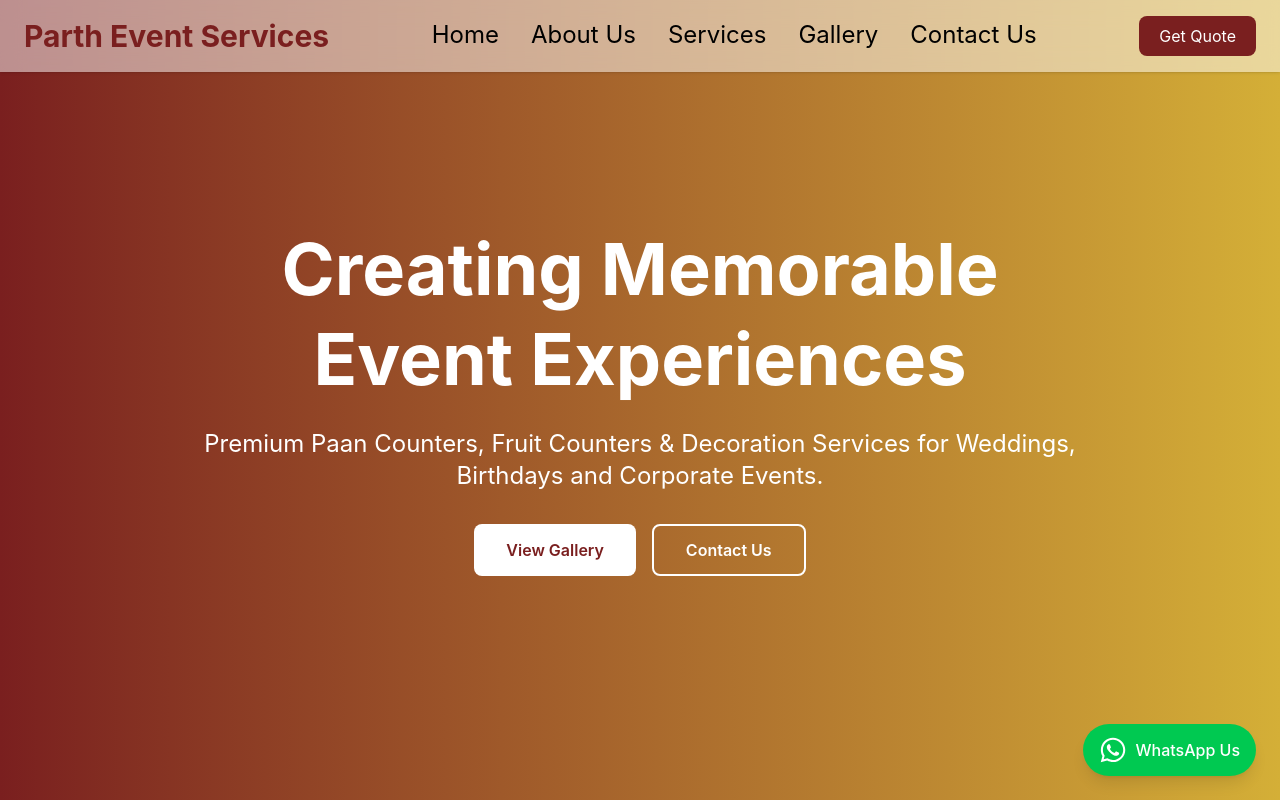
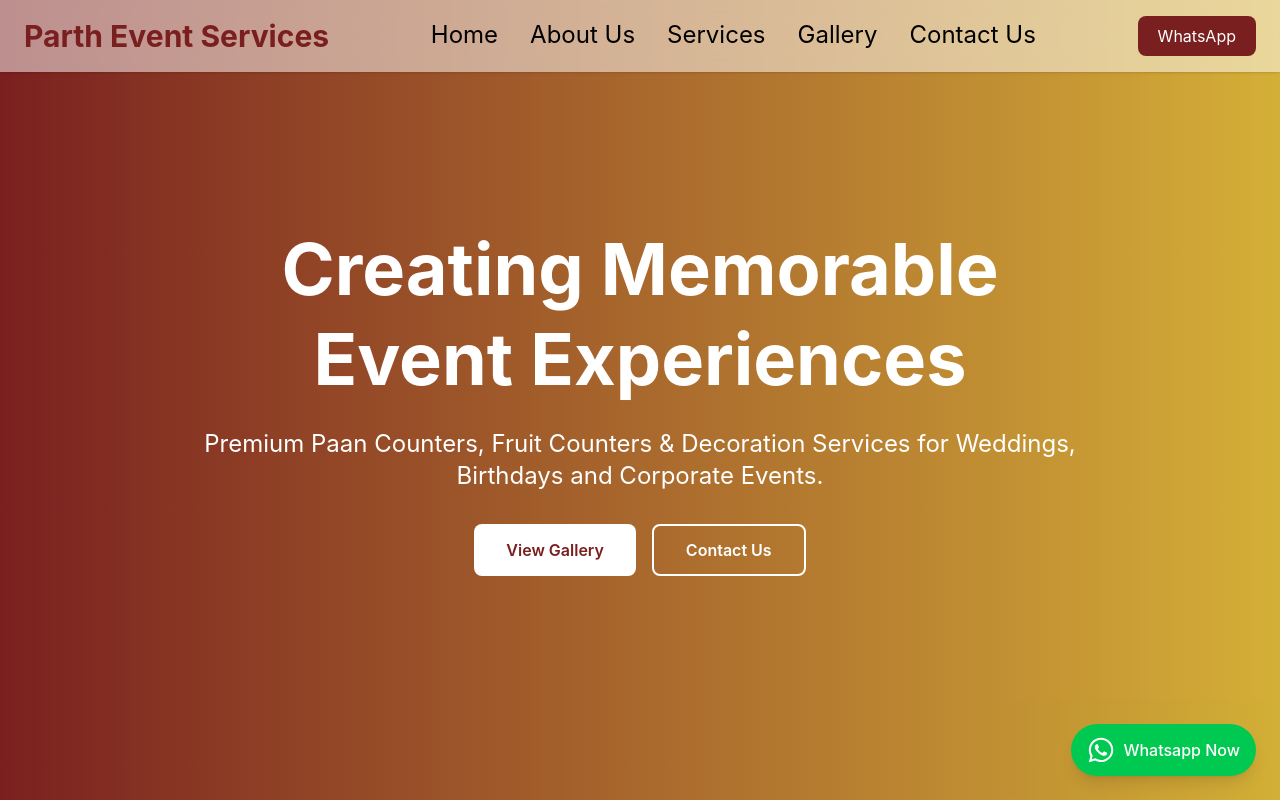
Before and after one commit to Zypherra/Parth-Event-Services, a React (Vite) app: page / in a window 1280 px wide. Shown: the top 800 px of the page. Built offline with nearby package versions, Linux system fonts and the light colour scheme.

Commit message:
Navbar Updated

```diff
--- a/src/components/Contact.jsx
+++ b/src/components/Contact.jsx
@@ -1,3 +1,5 @@
+import { FaWhatsapp } from "react-icons/fa";
+
 function Contact() {
   return (
     <section id="contact" className="py-24 px-6 bg-[#f8f5f0]">
@@ -28,9 +30,9 @@ function Contact() {
             href="https://wa.me/919307738792"
             target="_blank"
             rel="noopener noreferrer"
-            className="bg-green-600 text-white px-8 py-4 rounded-xl font-semibold hover:bg-green-700 transition"
+            className="bg-green-600 text-white px-8 py-4 rounded-xl font-semibold flex flex-row gap-2 align-middle hover:bg-green-700 transition"
           >
-            💬 WhatsApp Us
+            <FaWhatsapp size={20}></FaWhatsapp> <span>WhatsApp Us</span>
           </a>
 
         </div>
--- a/src/components/Navbar.jsx
+++ b/src/components/Navbar.jsx
@@ -1,48 +1,287 @@
+import { useState } from "react";
+import { Link } from "react-router-dom";
+
 function Navbar() {
-  return (
-    <nav className="fixed top-0 left-0 w-full bg-white/50 backdrop-blur-md shadow-sm z-50">
+const [mobileOpen, setMobileOpen] = useState(false);
+const [servicesOpen, setServicesOpen] = useState(false);
+
+return ( <nav className="fixed top-0 left-0 w-full bg-white/50 backdrop-blur-md shadow-sm z-50">
+
   <div className="max-w-7xl mx-auto px-6 py-4 flex justify-between items-center">
 
+    {/* Logo */}
     <div>
-          <h1 className="text-3xl font-bold text-[#7A1F1F]">
-            <a href="/">Parth Event Services</a>
-          </h1>
+      <Link
+        to="/"
+        className="text-3xl font-bold text-[#7A1F1F]"
+      >
+        Parth Event Services
+      </Link>
     </div>
 
-        <ul className="text-2xl hidden lg:flex gap-8">
-          <li className="cursor-pointer hover:text-[#f78e0f]">
-            <a href="#" class="group transition duration-300 ease-in-out hover:text-[#f78e0f]">Home
-            <span class="block max-w-0 group-hover:max-w-full transition-all duration-300 h-0.5 bg-[#f78e0f]"></span>
+    {/* Desktop Menu */}
+    <ul className="text-2xl hidden lg:flex gap-8 items-center">
+
+      <li>
+        <Link
+          to="/"
+          className="group transition duration-300 hover:text-[#f78e0f]"
+        >
+          Home
+          <span className="block max-w-0 group-hover:max-w-full transition-all duration-300 h-0.5 bg-[#f78e0f]"></span>
+        </Link>
+      </li>
+
+      <li>
+        <a
+          href="#about"
+          className="group transition duration-300 hover:text-[#f78e0f]"
+        >
+          About Us
+          <span className="block max-w-0 group-hover:max-w-full transition-all duration-300 h-0.5 bg-[#f78e0f]"></span>
         </a>
       </li>
-          <li className="cursor-pointer hover:text-[#f78e0f]">
-            <a href="#about" class="group transition duration-300 ease-in-out hover:text-[#f78e0f]">About Us
-            <span class="block max-w-0 group-hover:max-w-full transition-all duration-300 h-0.5 bg-[#f78e0f]"></span>
+
+      {/* Services Dropdown */}
+      <li
+        className="relative"
+        onMouseEnter={() => setServicesOpen(true)}
+        onMouseLeave={() => setServicesOpen(false)}
+      >
+        <button className="group transition duration-300 hover:text-[#f78e0f]">
+
+          Services
+
+          <span className="block max-w-0 group-hover:max-w-full transition-all duration-300 h-0.5 bg-[#f78e0f]"></span>
+
+        </button>
+
+        <div
+          className={`
+            absolute
+            top-12
+            left-0
+            w-64
+
+            bg-white/90
+            backdrop-blur-md
+
+            rounded-2xl
+            shadow-xl
+
+            overflow-hidden
+
+            transition-all
+            duration-300
+
+            ${
+              servicesOpen
+                ? "opacity-100 translate-y-0 visible"
+                : "opacity-0 -translate-y-3 invisible"
+            }
+          `}
+        >
+
+          <Link
+            to="/paan-counter"
+            className="block px-6 py-4 hover:bg-orange-50 transition"
+          >
+            🌿 Paan Counter
+          </Link>
+
+          <Link
+            to="/fruit-counter"
+            className="block px-6 py-4 hover:bg-orange-50 transition"
+          >
+            🍓 Fruit Counter
+          </Link>
+
+          <Link
+            to="/decorations"
+            className="block px-6 py-4 hover:bg-orange-50 transition"
+          >
+            🎈 Decorations
+          </Link>
+
+        </div>
+      </li>
+
+      <li>
+        <a
+          href="#gallery"
+          className="group transition duration-300 hover:text-[#f78e0f]"
+        >
+          Gallery
+          <span className="block max-w-0 group-hover:max-w-full transition-all duration-300 h-0.5 bg-[#f78e0f]"></span>
         </a>
       </li>
-          <li className="cursor-pointer hover:text-[#f78e0f]">
-            <a href="#services" class="group transition duration-300 ease-in-out hover:text-[#f78e0f]">Services
-            <span class="block max-w-0 group-hover:max-w-full transition-all duration-300 h-0.5 bg-[#f78e0f]"></span>
-            </a>
-          </li>
-          <li className="cursor-pointer hover:text-[#f78e0f]">
-            <a href="#gallery" class="group transition duration-300 ease-in-out hover:text-[#f78e0f]">Gallery
-            <span class="block max-w-0 group-hover:max-w-full transition-all duration-300 h-0.5 bg-[#f78e0f]"></span>
-            </a>
-          </li>
-          <li className="cursor-pointer hover:text-[#f78e0f]">
-            <a href="#contact" class="group transition duration-300 ease-in-out hover:text-[#f78e0f]">Contact Us
-            <span class="block max-w-0 group-hover:max-w-full transition-all duration-300 h-0.5 bg-[#f78e0f]"></span>
+
+      <li>
+        <a
+          href="#contact"
+          className="group transition duration-300 hover:text-[#f78e0f]"
+        >
+          Contact Us
+          <span className="block max-w-0 group-hover:max-w-full transition-all duration-300 h-0.5 bg-[#f78e0f]"></span>
         </a>
       </li>
     </ul>
 
-        <button className="bg-[#7A1F1F] text-white px-5 py-2 rounded-lg hover:bg-[#5d1717] transition">
-          <a href="#contact">Get Quote</a>
+    {/* Desktop WhatsApp Button */}
+    <a
+      href="YOUR_WHATSAPP_LINK"
+      target="_blank"
+      rel="noopener noreferrer"
+      className="
+        hidden
+        lg:flex
+
+        bg-[#7A1F1F]
+        text-white
+
+        px-5
+        py-2
+
+        rounded-lg
+
+        hover:bg-[#5d1717]
+        hover:scale-105
+
+        transition
+      "
+    >
+      WhatsApp
+    </a>
+
+    {/* Hamburger */}
+    <button
+      onClick={() => setMobileOpen(!mobileOpen)}
+      className="lg:hidden relative w-8 h-8"
+    >
+
+      <span
+        className={`
+          absolute
+          h-0.5
+          w-8
+          bg-[#7A1F1F]
+
+          transition-all
+          duration-300
+
+          ${
+            mobileOpen
+              ? "rotate-45 top-4"
+              : "top-2"
+          }
+        `}
+      />
+
+      <span
+        className={`
+          absolute
+          h-0.5
+          w-8
+          bg-[#7A1F1F]
+          top-4
+
+          transition-all
+          duration-300
+
+          ${
+            mobileOpen
+              ? "opacity-0"
+              : "opacity-100"
+          }
+        `}
+      />
+
+      <span
+        className={`
+          absolute
+          h-0.5
+          w-8
+          bg-[#7A1F1F]
+
+          transition-all
+          duration-300
+
+          ${
+            mobileOpen
+              ? "-rotate-45 top-4"
+              : "top-6"
+          }
+        `}
+      />
+
     </button>
 
   </div>
+
+  {/* Mobile Menu */}
+  <div
+    className={`
+      lg:hidden
+      overflow-hidden
+
+      bg-white/90
+      backdrop-blur-md
+
+      transition-all
+      duration-500
+
+      ${
+        mobileOpen
+          ? "max-h-[500px] py-6"
+          : "max-h-0"
+      }
+    `}
+  >
+
+    <div className="flex flex-col gap-5 px-6 text-lg">
+
+      <Link to="/">Home</Link>
+
+      <Link to="/paan-counter">
+        🌿 Paan Counter
+      </Link>
+
+      <Link to="/fruit-counter">
+        🍓 Fruit Counter
+      </Link>
+
+      <Link to="/decorations">
+        🎈 Decorations
+      </Link>
+
+      <a href="#gallery">
+        Gallery
+      </a>
+
+      <a href="#contact">
+        Contact Us
+      </a>
+
+      <a
+        href="YOUR_WHATSAPP_LINK"
+        target="_blank"
+        rel="noopener noreferrer"
+        className="
+          bg-[#7A1F1F]
+          text-white
+          text-center
+          py-3
+          rounded-lg
+        "
+      >
+        WhatsApp
+      </a>
+
+    </div>
+  </div>
+
 </nav>
+
 );
 }
 
--- a/src/components/WhatsappButton.jsx
+++ b/src/components/WhatsappButton.jsx
@@ -2,17 +2,25 @@ import { FaWhatsapp } from "react-icons/fa";
 
 function WhatsAppButton() {
     return (
-        <div className="flex flex-col">
+        <div className="fixed bottom-6 right-6 z-50">
+
+  <span
+    className="
+      absolute
+      inset-0
+      rounded-full
+      bg-green-500
+      animate-ping
+      opacity-30
+    "
+  ></span>
+
   <a
     href="YOUR_WHATSAPP_LINK"
     target="_blank"
     rel="noopener noreferrer"
     className="
-    fixed
-    bottom-6
-    right-6
-    z-50
-
+      relative
       flex
       items-center
       gap-2
@@ -24,19 +32,16 @@ function WhatsAppButton() {
       py-3
 
       rounded-full
+      shadow-lg
 
-    shadow-lg
       hover:scale-105
-    hover:bg-green-600
-
       transition
-    duration-300
     "
   >
     <FaWhatsapp size={28} />
 
     <span className="hidden md:block font-medium">
-                    WhatsApp Us
+      Whatsapp Now
     </span>
   </a>
 
```
Lines whose indentation alone changed are shown as unchanged.
